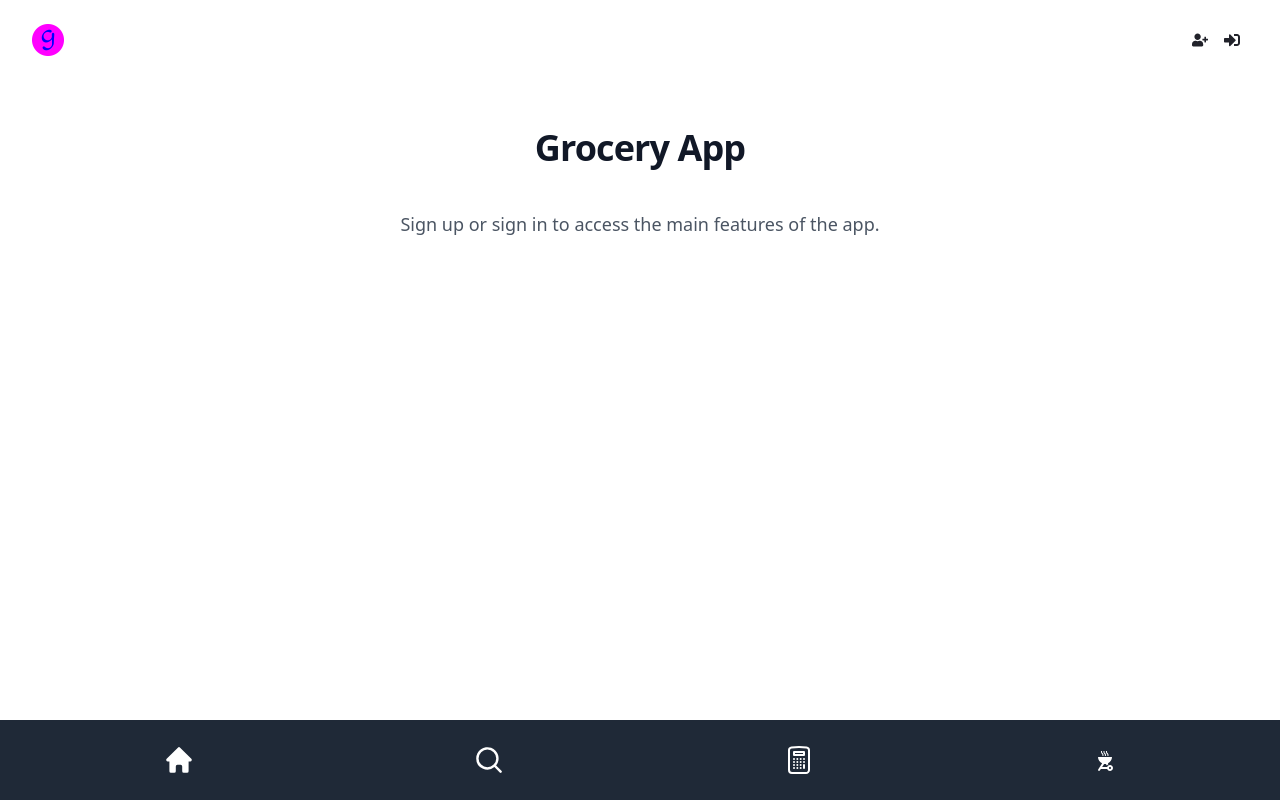
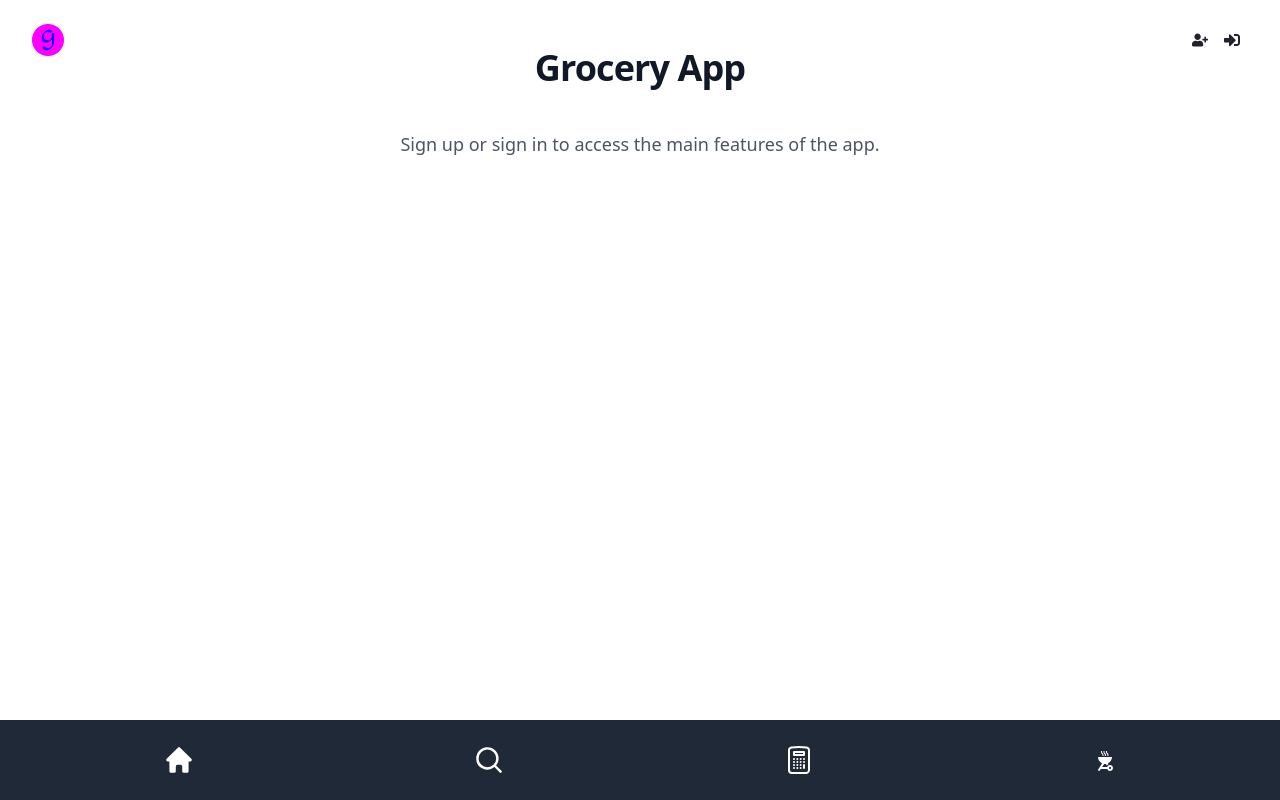
Before and after one commit to rogercerpa/Grocery-List-App, a React (Create React App) app: page / in a window 1280 px wide. Built offline with nearby package versions, Linux system fonts and the light colour scheme; no server answers; the database is empty.

Commit message:
fixed header

```diff
--- a/src/App.js
+++ b/src/App.js
@@ -76,6 +76,7 @@ function App() {
           darkMode ? "bg-[#21222A] text-[#D5D4D8]" : "bg-white text-[#21222A]"
         } flex flex-col min-h-screen`}
       >
+        <header className="fixed top-0 left-0 right-0 z-10">
           <Header
             darkMode={darkMode}
             toggleDarkMode={toggleDarkMode}
@@ -83,7 +84,8 @@ function App() {
             setUser={setUser}
             auth={auth}
           />
-        <main className="flex-grow container mx-auto p-4 sm:p-6 md:p-8 lg:p-10 pb-20 overflow-auto">
+        </header>
+        <main className="flex-grow container mx-auto p-4 sm:p-6 md:p-8 lg:p-10 pb-20 overflow-auto mt-16">
           <Routes>
             <Route path="/profile" element={<Profile user={user} />} />
             <Route path="/" element={<Home user={user} />} />
```
Lines whose indentation alone changed are shown as unchanged.
